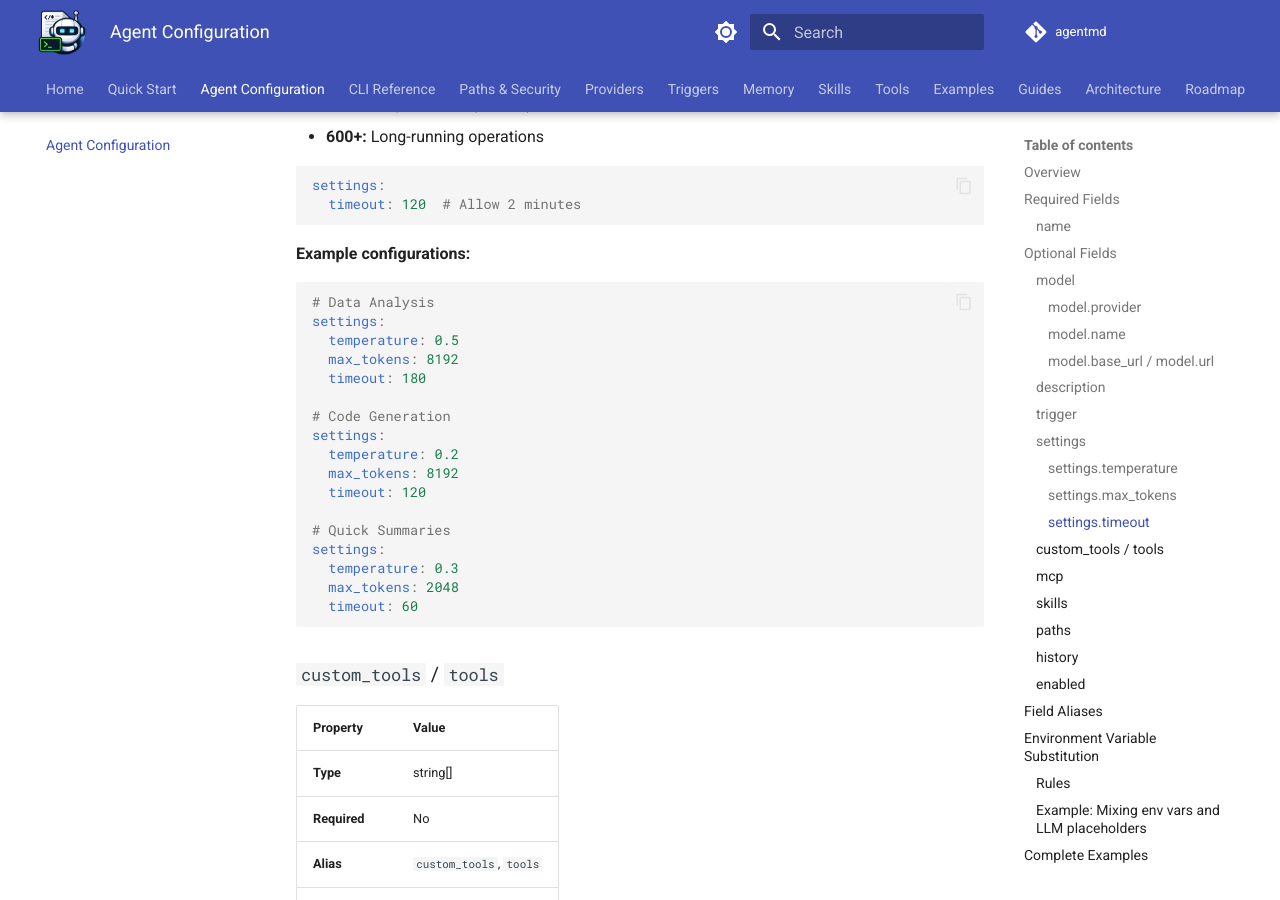
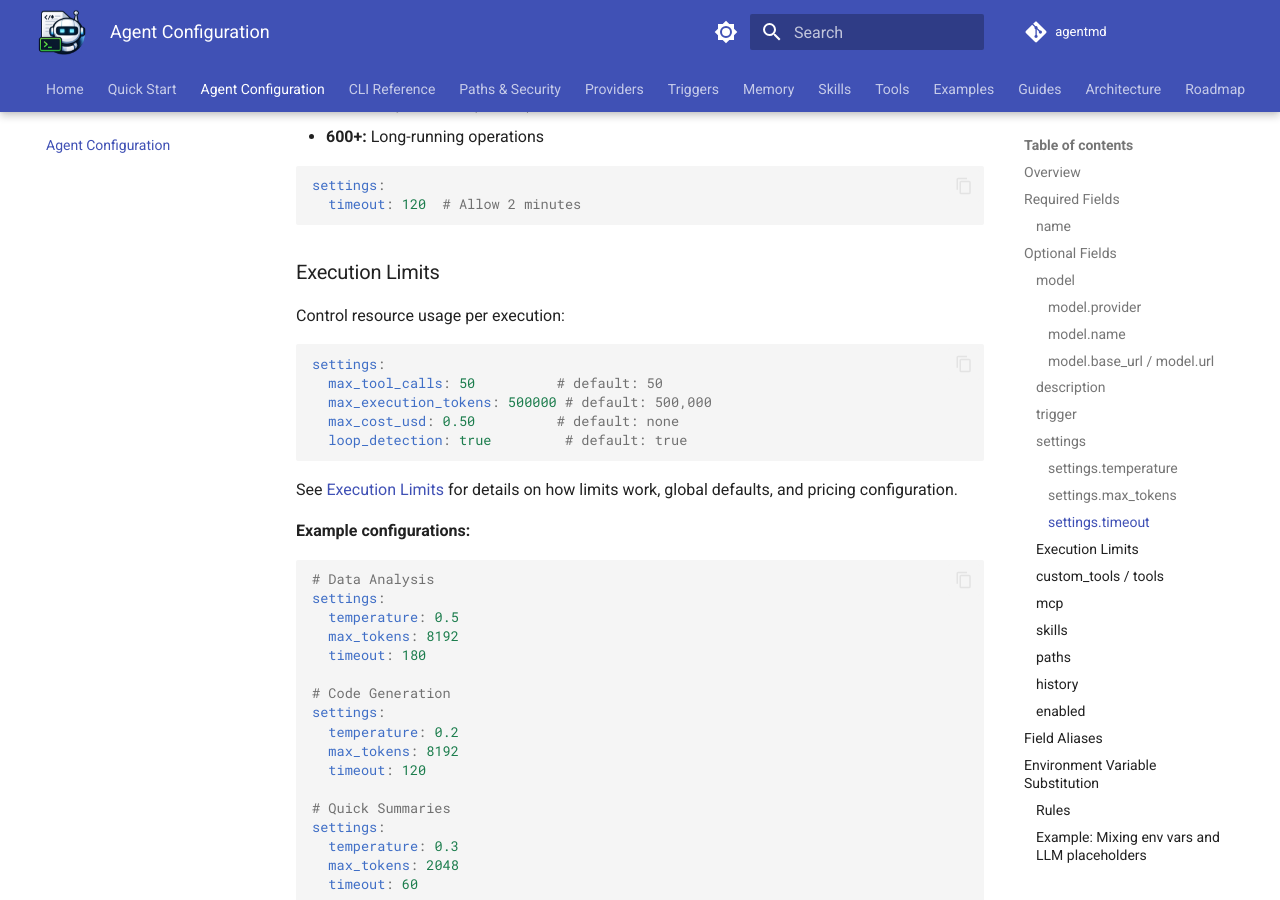
Before and after one commit to z-fab/agentmd, an MkDocs documentation site: the page built from docs/agent-configuration.md, in a window 1280 px wide and 900 px high, scrolled down 6399 px. Built offline with MkDocs 1.6.1 and Material for MkDocs 9.7.7, drawn with Linux system fonts in a browser that asks for light colours; comment, search, counter and statistics services are not loaded; the version menu is left out.

Commit message:
docs: add execution limits documentation
Create docs/limits.md covering all limit types, global defaults,
pricing config, and ghost cleanup. Add Execution Limits subsection
to agent-configuration.md with a link to the new page.

````diff
--- a/docs/agent-configuration.md
+++ b/docs/agent-configuration.md
@@ -256,6 +256,21 @@ Maximum time waiting for LLM response before aborting.
 settings:
   timeout: 120  # Allow 2 minutes
 ```
+
+### Execution Limits
+
+Control resource usage per execution:
+
+```yaml
+settings:
+  max_tool_calls: 50          # default: 50
+  max_execution_tokens: 500000 # default: 500,000
+  max_cost_usd: 0.50          # default: none
+  loop_detection: true         # default: true
+```
+
+See [Execution Limits](limits.md) for details on how limits work,
+global defaults, and pricing configuration.
 
 **Example configurations:**
 
````
Also changed, not shown: docs/limits.md (added, +78 -0 lines).
